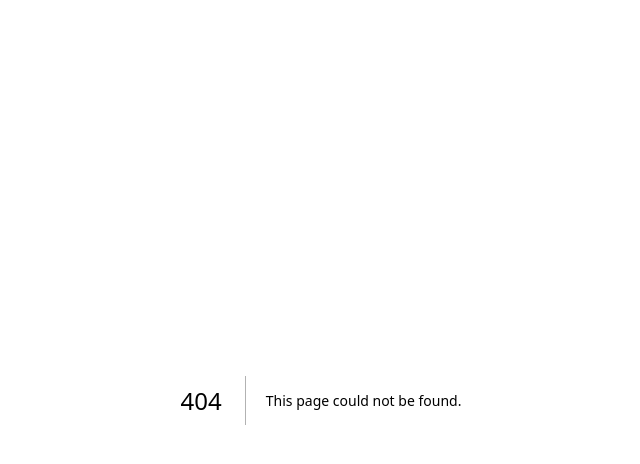
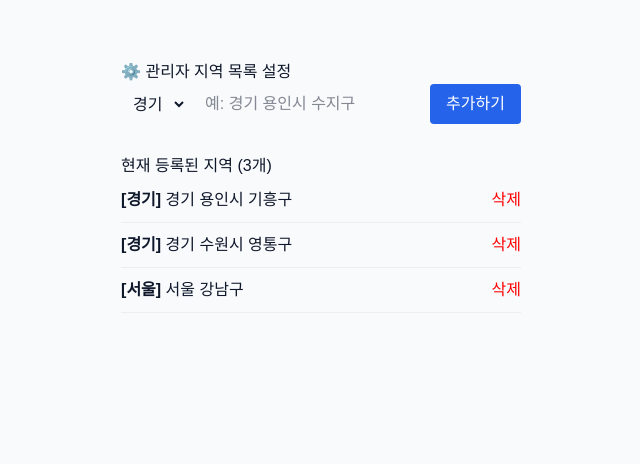
Before and after one commit to believe700828-creator/yoyangmatch, a Next.js app: page /admin/locations in a window 1280 px wide. Before the commit this address had no page. Shown: the top 464 px of the page, without its empty margins (319-959 px from the left). Built offline with nearby package versions, Linux system fonts and the light colour scheme.

Commit message:
지역 관리 기능 추가

```diff
--- /dev/null
+++ b/src/app/admin/locations/page.tsx
@@ -0,0 +1,93 @@
+'use client';
+
+import { useState, useEffect } from 'react';
+
+interface LocationItem {
+  id: string;
+  category: string;
+  name: string;
+}
+
+export default function AdminLocationPage() {
+  const [locations, setLocations] = useState<LocationItem[]>([]);
+  const [category, setCategory] = useState('경기');
+  const [name, setName] = useState('');
+
+  const fetchLocations = async () => {
+    const res = await fetch('/api/locations');
+    const data = await res.json();
+    setLocations(data);
+  };
+
+  useEffect(() => {
+    fetchLocations();
+  }, []);
+
+  const handleAddLocation = async (e: React.FormEvent) => {
+    e.preventDefault();
+    if (!name.trim()) return alert('지역 이름을 입력하세요!');
+
+    const res = await fetch('/api/locations', {
+      method: 'POST',
+      headers: { 'Content-Type': 'application/json' },
+      body: JSON.stringify({ category, name }),
+    });
+
+    if (res.ok) {
+      setName('');
+      fetchLocations();
+      alert('새 지역이 추가되었습니다!');
+    }
+  };
+
+  const handleDelete = async (id: string) => {
+    if (!confirm('정말 이 지역을 삭제하시겠습니까?')) return;
+
+    const res = await fetch('/api/locations', {
+      method: 'DELETE',
+      headers: { 'Content-Type': 'application/json' },
+      body: JSON.stringify({ id }),
+    });
+
+    if (res.ok) {
+      fetchLocations();
+    }
+  };
+
+  return (
+    <div style={{ maxWidth: '600px', margin: '40px auto', padding: '20px', fontFamily: 'sans-serif' }}>
+      <h2>⚙️ 관리자 지역 목록 설정</h2>
+
+      <form onSubmit={handleAddLocation} style={{ display: 'flex', gap: '10px', marginBottom: '30px' }}>
+        <select value={category} onChange={(e) => setCategory(e.target.value)} style={{ padding: '8px' }}>
+          <option value="서울">서울</option>
+          <option value="경기">경기</option>
+          <option value="인천">인천</option>
+          <option value="기타">기타</option>
+        </select>
+        <input
+          type="text"
+          placeholder="예: 경기 용인시 수지구"
+          value={name}
+          onChange={(e) => setName(e.target.value)}
+          style={{ flex: 1, padding: '8px' }}
+        />
+        <button type="submit" style={{ padding: '8px 16px', backgroundColor: '#2563eb', color: '#fff', border: 'none', borderRadius: '4px', cursor: 'pointer' }}>
+          추가하기
+        </button>
+      </form>
+
+      <h3>현재 등록된 지역 ({locations.length}개)</h3>
+      <ul style={{ listStyle: 'none', padding: 0 }}>
+        {locations.map((loc) => (
+          <li key={loc.id} style={{ display: 'flex', justifyContent: 'space-between', padding: '10px 0', borderBottom: '1px solid #eee' }}>
+            <span><strong>[{loc.category}]</strong> {loc.name}</span>
+            <button onClick={() => handleDelete(loc.id)} style={{ color: 'red', border: 'none', background: 'none', cursor: 'pointer' }}>
+              삭제
+            </button>
+          </li>
+        ))}
+      </ul>
+    </div>
+  );
+}
--- /dev/null
+++ b/src/app/api/locations/route.ts
@@ -0,0 +1,31 @@
+import { NextResponse } from 'next/server';
+import { initialLocations, LocationItem } from '@/data/locations';
+
+let locationsStore: LocationItem[] = [...initialLocations];
+
+export async function GET() {
+  return NextResponse.json(locationsStore);
+}
+
+export async function POST(request: Request) {
+  const { category, name } = await request.json();
+
+  if (!name) {
+    return NextResponse.json({ error: '지역명을 입력해 주세요.' }, { status: 400 });
+  }
+
+  const newLocation: LocationItem = {
+    id: Date.now().toString(),
+    category: category || '기타',
+    name: name.trim(),
+  };
+
+  locationsStore.push(newLocation);
+  return NextResponse.json(newLocation, { status: 201 });
+}
+
+export async function DELETE(request: Request) {
+  const { id } = await request.json();
+  locationsStore = locationsStore.filter((loc) => loc.id !== id);
+  return NextResponse.json({ success: true });
+}
--- /dev/null
+++ b/src/data/locations.ts
@@ -0,0 +1,11 @@
+export interface LocationItem {
+    id: string;
+    category: string;
+    name: string;
+  }
+
+  export let initialLocations: LocationItem[] = [
+    { id: '1', category: '경기', name: '경기 용인시 기흥구' },
+    { id: '2', category: '경기', name: '경기 수원시 영통구' },
+    { id: '3', category: '서울', name: '서울 강남구' },
+  ];
```
